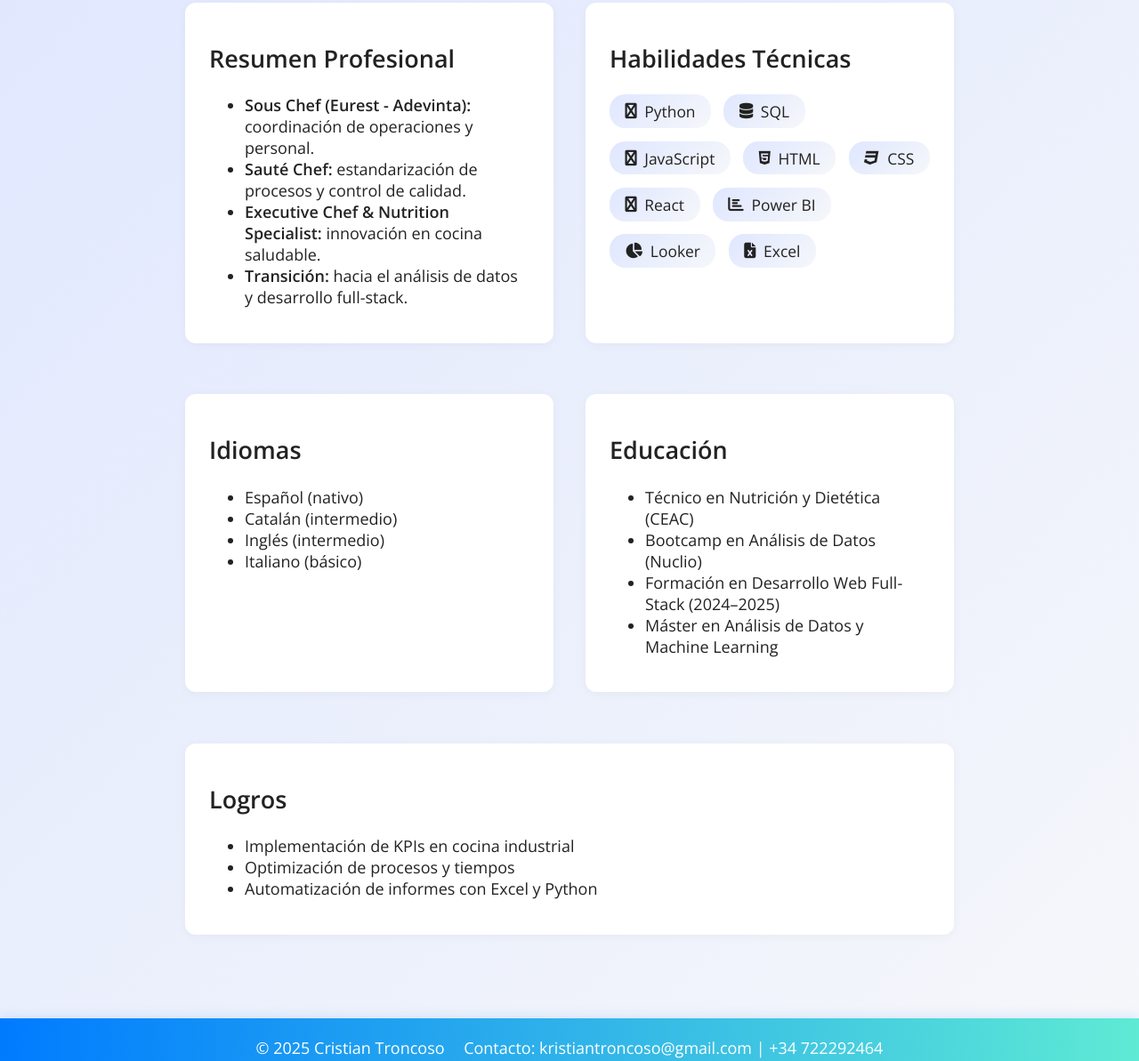
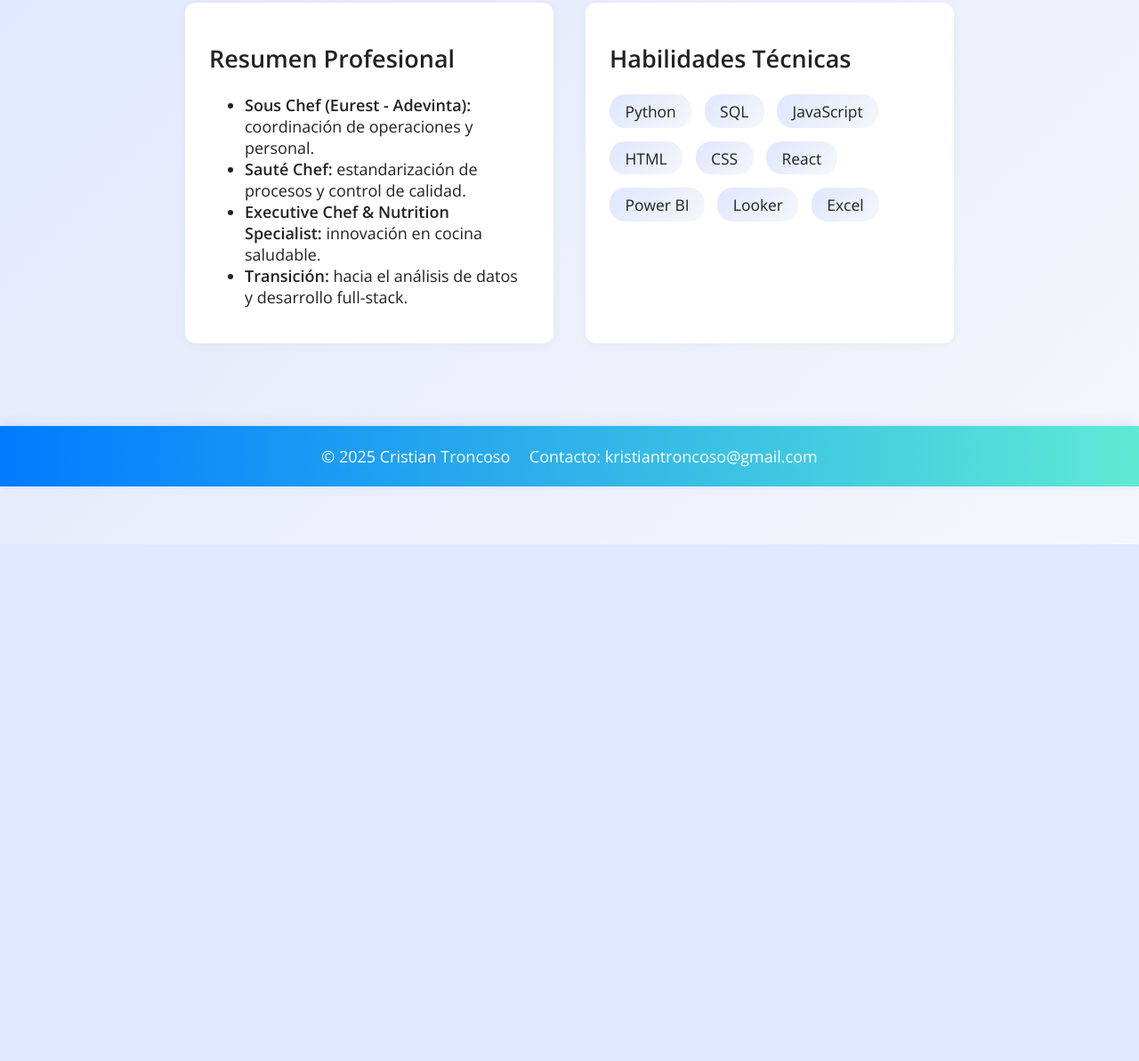
Before and after one commit to Kristian82-40/portfolio-cristian, a website: page sobre-mi.html in a window 1280 px wide. Shown: the part 188-1381 px from the top of the page at 89% size. After the commit the page ends 800 px from the top, so only its background shows below. Drawn offline with nearby package versions, Linux system fonts and the light colour scheme; files that its build step writes are made by us from their sources.

Commit message:
Update sobre-mi.html

```diff
--- a/sobre-mi.html
+++ b/sobre-mi.html
@@ -4,11 +4,11 @@
     <meta charset="UTF-8">
     <meta name="viewport" content="width=device-width, initial-scale=1.0">
     <title>Sobre Mí | Cristian Troncoso</title>
-  <link rel="stylesheet" href="css/styles.css">
+    <link rel="stylesheet" href="styles.css">
     <link rel="preconnect" href="https://fonts.googleapis.com">
     <link rel="preconnect" href="https://fonts.gstatic.com" crossorigin>
     <link href="https://fonts.googleapis.com/css2?family=Montserrat:wght@700&family=Open+Sans:wght@400;600&display=swap" rel="stylesheet">
-  <script defer src="js/main.js"></script>
+    <script defer src="main.js"></script>
 </head>
 <body>
     <header>
@@ -40,41 +40,7 @@
                 <div class="about-skills">
                     <h2>Habilidades Técnicas</h2>
                     <ul class="skills-list">
-            <li><i class="fa fa-python"></i> Python</li>
-            <li><i class="fa fa-database"></i> SQL</li>
-            <li><i class="fa fa-js"></i> JavaScript</li>
-            <li><i class="fa fa-html5"></i> HTML</li>
-            <li><i class="fa fa-css3"></i> CSS</li>
-            <li><i class="fa fa-react"></i> React</li>
-            <li><i class="fa fa-chart-bar"></i> Power BI</li>
-            <li><i class="fa fa-chart-pie"></i> Looker</li>
-            <li><i class="fa fa-file-excel"></i> Excel</li>
-          </ul>
-        </div>
-        <div class="about-languages">
-          <h2>Idiomas</h2>
-          <ul>
-            <li>Español (nativo)</li>
-            <li>Catalán (intermedio)</li>
-            <li>Inglés (intermedio)</li>
-            <li>Italiano (básico)</li>
-          </ul>
-        </div>
-        <div class="about-education">
-          <h2>Educación</h2>
-          <ul>
-            <li>Técnico en Nutrición y Dietética (CEAC)</li>
-            <li>Bootcamp en Análisis de Datos (Nuclio)</li>
-            <li>Formación en Desarrollo Web Full-Stack (2024–2025)</li>
-            <li>Máster en Análisis de Datos y Machine Learning</li>
-          </ul>
-        </div>
-        <div class="about-achievements">
-          <h2>Logros</h2>
-          <ul>
-            <li>Implementación de KPIs en cocina industrial</li>
-            <li>Optimización de procesos y tiempos</li>
-            <li>Automatización de informes con Excel y Python</li>
+                        <li>Python</li><li>SQL</li><li>JavaScript</li><li>HTML</li><li>CSS</li><li>React</li><li>Power BI</li><li>Looker</li><li>Excel</li>
                     </ul>
                 </div>
             </div>
@@ -83,8 +49,8 @@
     <button id="scrollTopBtn" aria-label="Volver arriba">↑</button>
     <footer>
         <div class="footer-content">
-      <span>&copy; 2025 Cristian Troncoso</span>
-      <span>Contacto: kristiantroncoso@gmail.com | +34 722292464</span>
+            <span>© 2025 Cristian Troncoso</span>
+            <span>Contacto: kristiantroncoso@gmail.com</span>
         </div>
     </footer>
     <script src="https://kit.fontawesome.com/4e3c4c3b6a.js" crossorigin="anonymous"></script>
```
Lines whose indentation alone changed are shown as unchanged.
